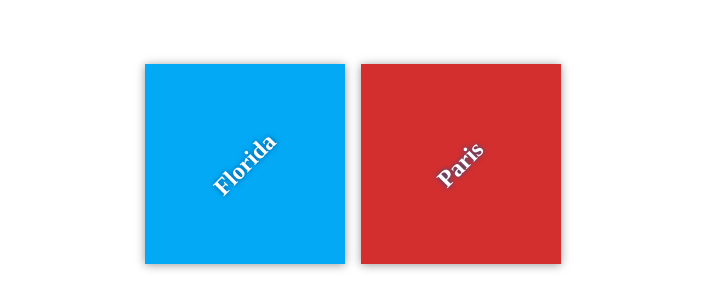
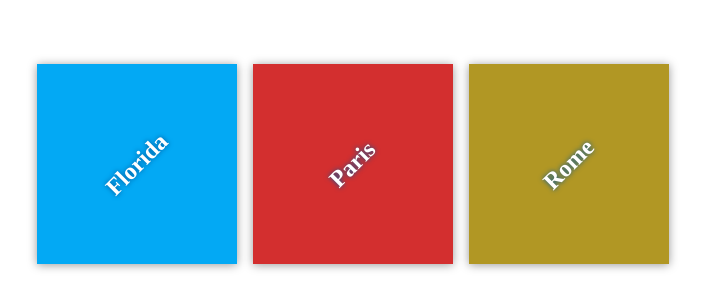
Before and after one commit to mohammedsalouhi/my-travel-plans, a plain HTML site: page index.html in a window 1280 px wide. Shown: the part 236-544 px from the top of the page, without its empty margins (287-992 px from the left). Drawn offline with Linux system fonts and the light colour scheme.

Commit message:
Add starting destinations

```diff
--- a/css/app.css
+++ b/css/app.css
@@ -53,3 +53,6 @@ h2 {
 #paris {
     background-color: #d32f2f;
 }
+#rome {
+    background-color: #b19724;
+}
--- a/index.html
+++ b/index.html
@@ -17,6 +17,9 @@
             <div class="destination" id="paris">
                 <h2>Paris</h2>
             </div>
+            <div class="destination" id="rome">
+                <h2>Rome</h2>
+            </div>
         </div>
     </div>
 
```
